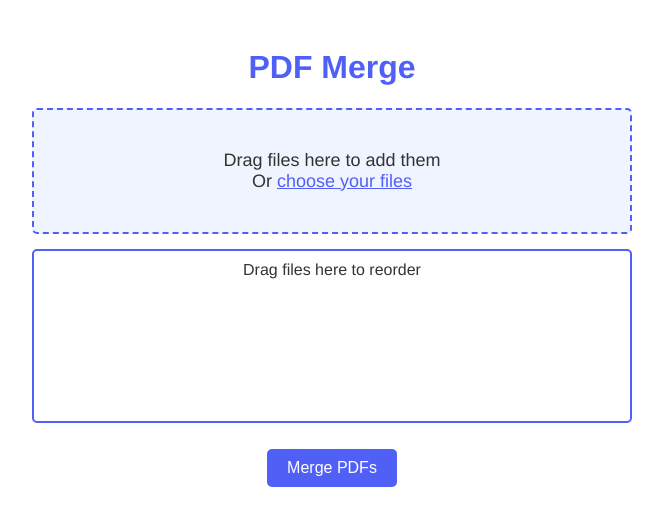
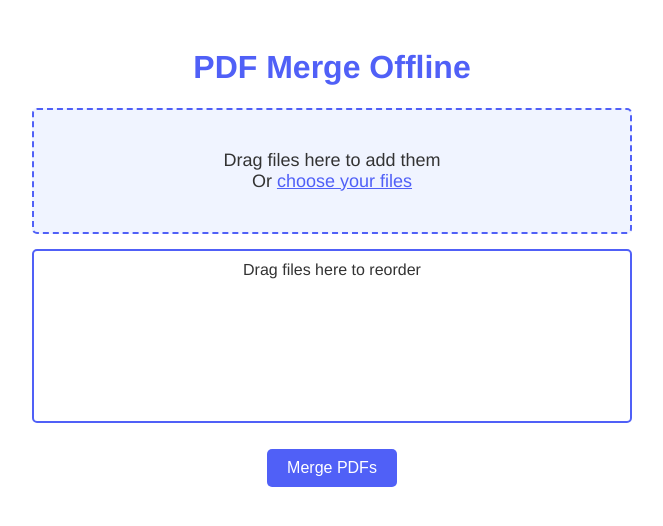
Before and after one commit to ClaudiaCodeLab/PDFManipulationsJS, a plain HTML site: page MergePDFOffline.html in a window 1280 px wide. Shown: the whole page, without its empty margins (308-971 px from the left). Drawn offline with Linux system fonts and the light colour scheme.

Commit message:
Add files via upload

```diff
--- a/MergePDFOffline.html
+++ b/MergePDFOffline.html
@@ -88,7 +88,7 @@
 </head>
 <body>
     <div class="container">
-        <h1>PDF Merge</h1>
+        <h1>PDF Merge Offline</h1>
 
         <div id="dragDropArea" class="drag-drop-area" onclick="document.getElementById('pdfInput').click()">
             <p>Drag files here to add them</p>
```
